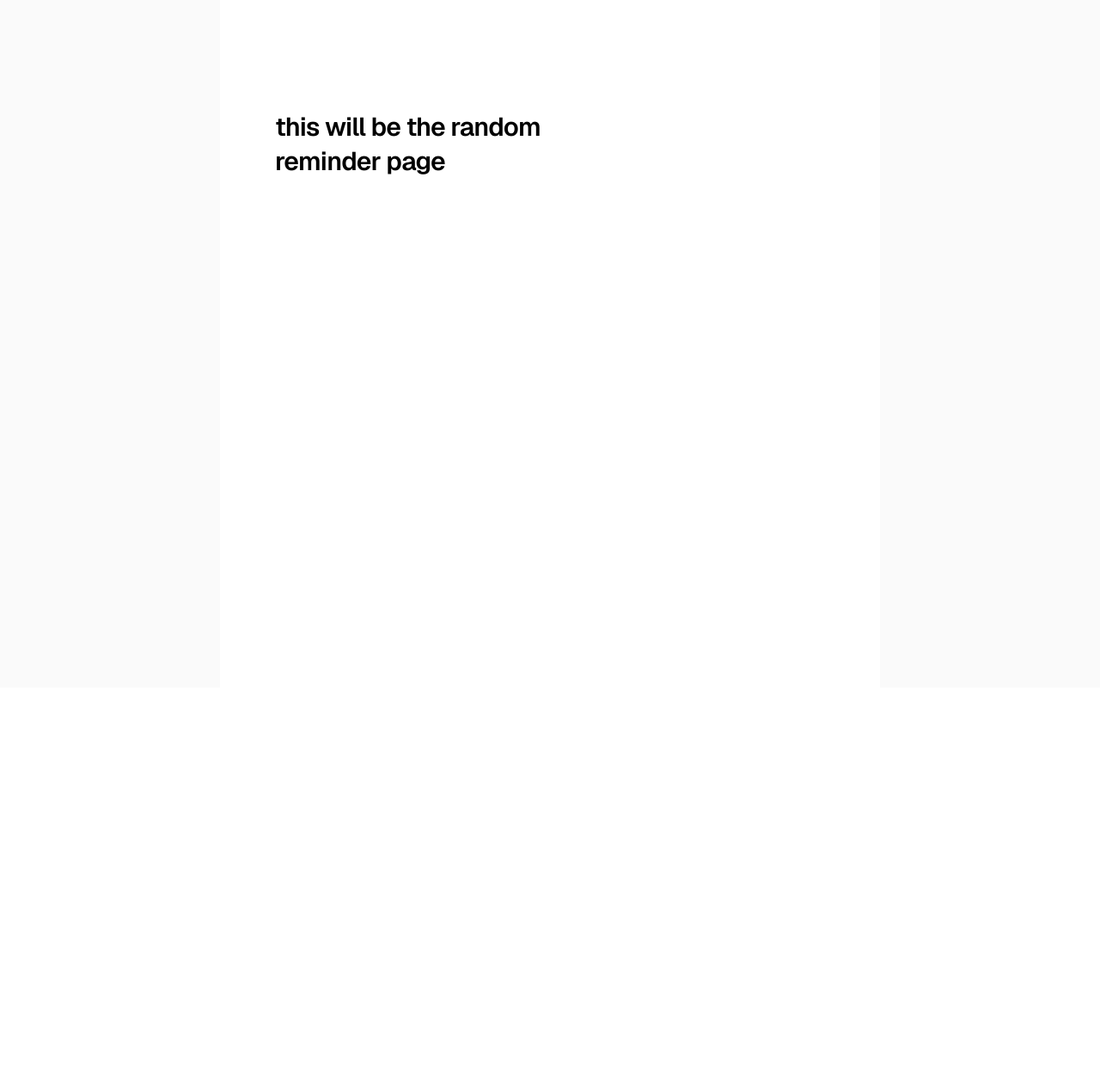
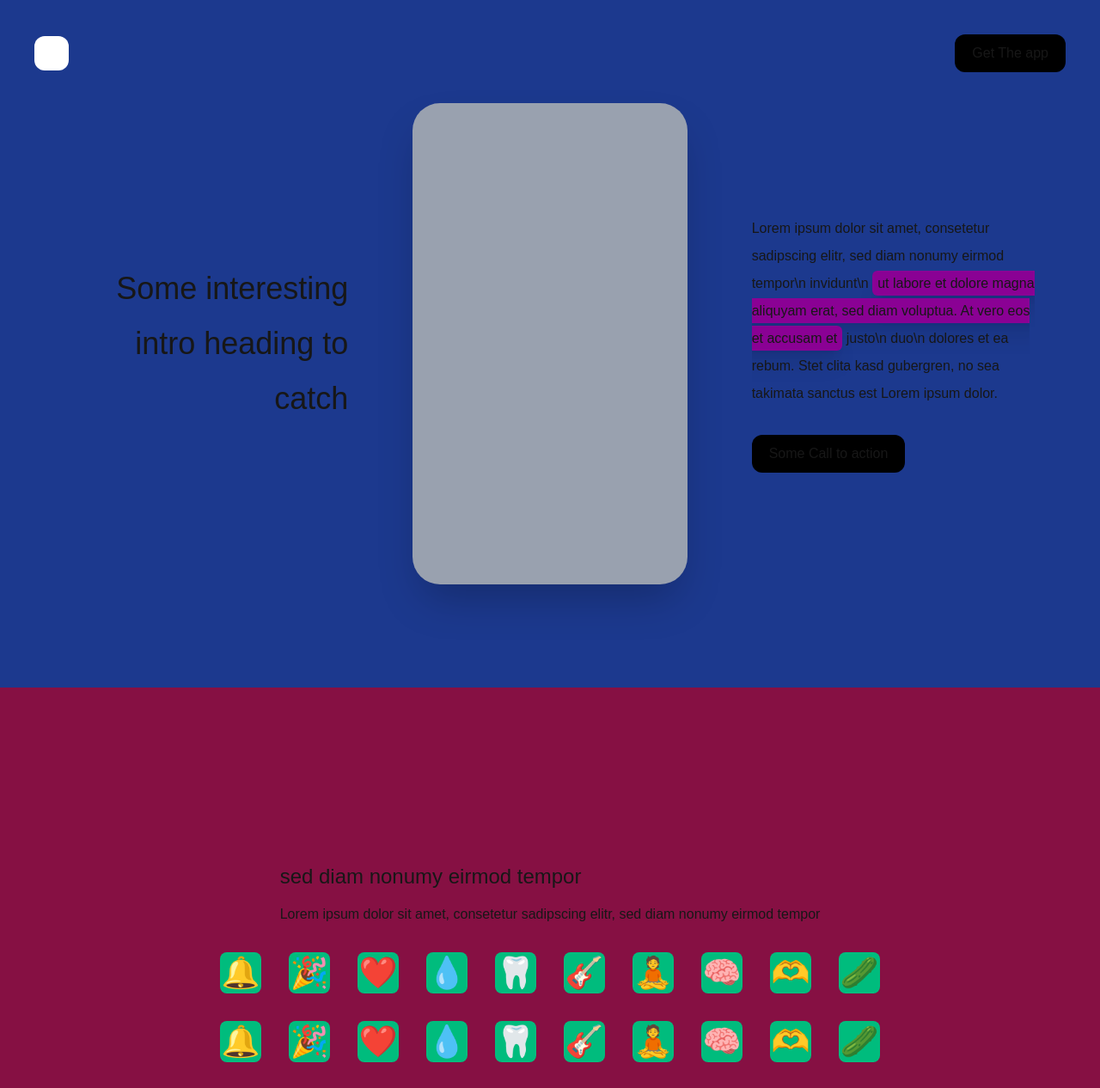
Before and after one commit to neufmanu/random-reminders-page, a Next.js app: page /random-reminders-page/ in a window 1280 px wide. Shown: the top 1266 px of the page at 86% size. Before the commit the page ends 800 px from the top, so only its background shows below. Built offline with nearby package versions, Linux system fonts and the light colour scheme.

Commit message:
add basic layout

```diff
--- a/app/page.tsx
+++ b/app/page.tsx
@@ -1,14 +1,130 @@
+const AppFrame = () => {
+    return (
+        <div className="sticky w-80 h-140 rounded-4xl bg-gray-400 top-8 m-auto shadow-2xl"></div>
+    )
+}
+
+const SectionTextWrapper = ({heading, text, children}: {
+    heading: string,
+    text: React.ReactNode;
+    children: React.ReactNode
+}) => {
+    return (
+        <>
+            <div className="flex h-full items-center justify-center px-8">
+                <h1 className="text-4xl text-right leading-16">
+                    {heading}
+                </h1>
+            </div>
+            {children}
+            <div className="flex h-full items-center justify-center px-8">
+                <div className="flex flex-col gap-8">
+                    {text}
+                    <button className="px-5 py-2.5 rounded-xl bg-black w-fit">Some Call to action</button>
+                </div>
+            </div>
+        </>
+    )
+}
+
+const FeatureWrapper = () => {
+    return (
+        <div className="flex items-center flex-col gap-2">
+            <div className="h-50 w-50 bg-yellow-400 rounded-4xl shadow-xl"/>
+            <p>Feature description</p>
+        </div>
+    )
+}
 
 export default function Home() {
-  return (
-    <div className="flex flex-col flex-1 items-center justify-center bg-zinc-50 font-sans dark:bg-black">
-      <main className="flex flex-1 w-full max-w-3xl flex-col items-center justify-between py-32 px-16 bg-white dark:bg-black sm:items-start">
-        <div className="flex flex-col items-center gap-6 text-center sm:items-start sm:text-left">
-          <h1 className="max-w-xs text-3xl font-semibold leading-10 tracking-tight text-black dark:text-zinc-50">
-            this will be the random reminder page
-          </h1>
-        </div>
-      </main>
-    </div>
-  );
+    const baseSectionClasses = "min-h-screen w-full p-8 grid grid-flow-row grid-cols-3";
+
+    const dummyHeading = "Lorem ipsum dolor sit amet consetetur sadipscing elitr";
+
+    const dummyText = <p className={"text leading-8"}>Lorem ipsum dolor sit amet, consetetur sadipscing elitr, sed diam
+        nonumy eirmod tempor\n
+        invidunt\n <span className={"bg-fuchsia-800 rounded-md p-1.5 shadow-xl"}> ut labore et dolore magna aliquyam erat, sed diam voluptua. At vero eos et accusam et</span> justo\n
+        duo\n dolores et ea rebum. Stet clita kasd gubergren, no sea takimata sanctus est Lorem ipsum dolor.</p>;
+
+    return (
+        <main className="relative">
+            {/* Heading */}
+            <nav className="absolute p-10 w-full flex items-center justify-between">
+                <a className={"w-10 h-10 rounded-xl bg-white "}/>
+
+                <a className="px-5 py-2.5 rounded-xl bg-black w-fit">
+                    Get The app
+                </a>
+
+            </nav>
+
+            {/* Intro */}
+            <section className={`${baseSectionClasses} bg-blue-900`}>
+                <SectionTextWrapper heading={"Some interesting intro heading to catch"} text={dummyText}>
+                    <AppFrame/>
+                </SectionTextWrapper>
+            </section>
+
+
+            <section className={`min-h-screen w-full flex flex-col items-center justify-center bg-pink-900 gap-8`}>
+                <div className="flex flex-col gap-4">
+                    <p className="text-2xl">sed diam nonumy eirmod tempor</p>
+                    <p>Lorem ipsum dolor sit amet, consetetur sadipscing elitr, sed diam nonumy eirmod
+                        tempor</p>
+                </div>
+                <div className="flex flex-row gap-8">
+                    {['🔔', '🎉', '❤️', '💧', '🦷', '🎸', '🧘', '🧠', '🫶', '🥒'].map((e, i) => <div key={i}
+                                                                                            className="flex items-center bg-emerald-500 justify-center h-12 w-12 rounded-lg text-4xl">{e}</div>)}
+                </div>
+                <div className="flex flex-row gap-8">
+                    {['🔔', '🎉', '❤️', '💧', '🦷', '🎸', '🧘', '🧠', '🫶', '🥒'].map((e, i) => <div key={i}
+                                                                                            className="flex items-center bg-emerald-500 justify-center h-12 w-12 rounded-lg text-4xl">{e}</div>)}
+                </div>
+                <div className="flex flex-row gap-8">
+                    {['🔔', '🎉', '❤️', '💧', '🦷', '🎸', '🧘', '🧠', '🫶', '🥒'].map((e, i) => <div key={i}
+                                                                                            className="flex items-center bg-emerald-500 justify-center h-12 w-12 rounded-lg text-4xl">{e}</div>)}
+                </div>
+                <div className="flex flex-row gap-8">
+                    {['🔔', '🎉', '❤️', '💧', '🦷', '🎸', '🧘', '🧠', '🫶', '🥒'].map((e, i) => <div key={i}
+                                                                                            className="flex items-center bg-emerald-500 justify-center h-12 w-12 rounded-lg text-4xl">{e}</div>)}
+                </div>
+            </section>
+
+            {/* Story / Overview */}
+            <section className={`${baseSectionClasses} bg-green-900`}>
+                <SectionTextWrapper heading={dummyHeading} text={dummyText}>
+                    <AppFrame/>
+                </SectionTextWrapper>
+            </section>
+
+            {/* Features */}
+            <section className={`min-h-screen w-full flex items-center justify-center bg-orange-900`}>
+                <div className="flex flex-col gap-8">
+                    <div className="flex flex-col gap-4">
+                        <p className="text-2xl">sed diam nonumy eirmod tempor</p>
+                        <p>Lorem ipsum dolor sit amet, consetetur sadipscing elitr, sed diam nonumy eirmod
+                            tempor</p>
+                    </div>
+                    <div className={`flex items-center flex-row gap-8 justify-center h-full w-full`}>
+                        <FeatureWrapper/>
+                        <FeatureWrapper/>
+                        <FeatureWrapper/>
+                        <FeatureWrapper/>
+                    </div>
+                </div>
+            </section>
+
+            {/* Call To Action*/}
+            <section className={`${baseSectionClasses} bg-purple-900`}>
+                <SectionTextWrapper heading={dummyHeading} text={dummyText}>
+                    <AppFrame/>
+                </SectionTextWrapper>
+            </section>
+
+            {/* Footer */}
+            <footer className={`${baseSectionClasses} bg-teal-900`}>
+                Some footer content
+            </footer>
+        </main>
+    );
 }
```
